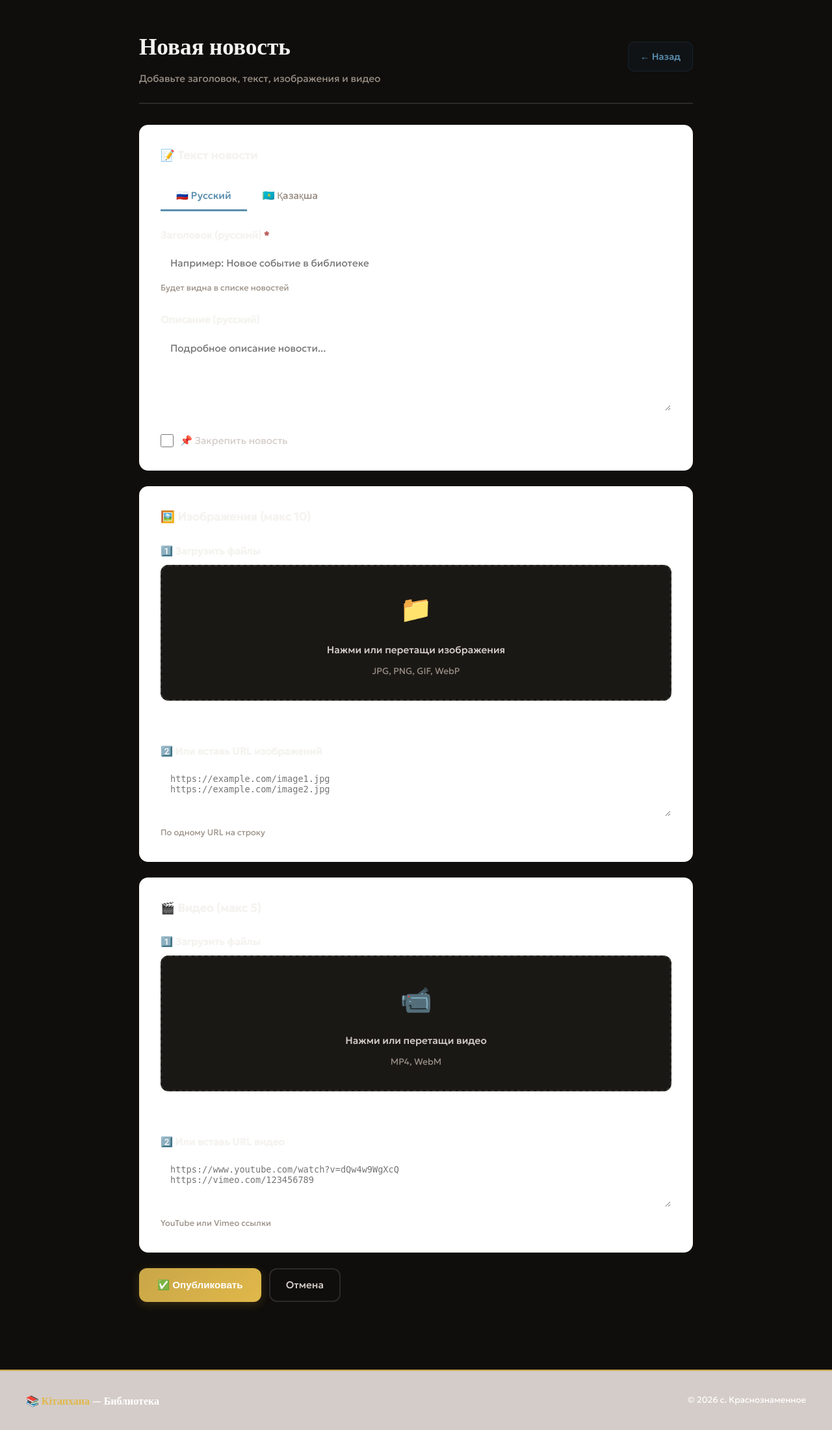
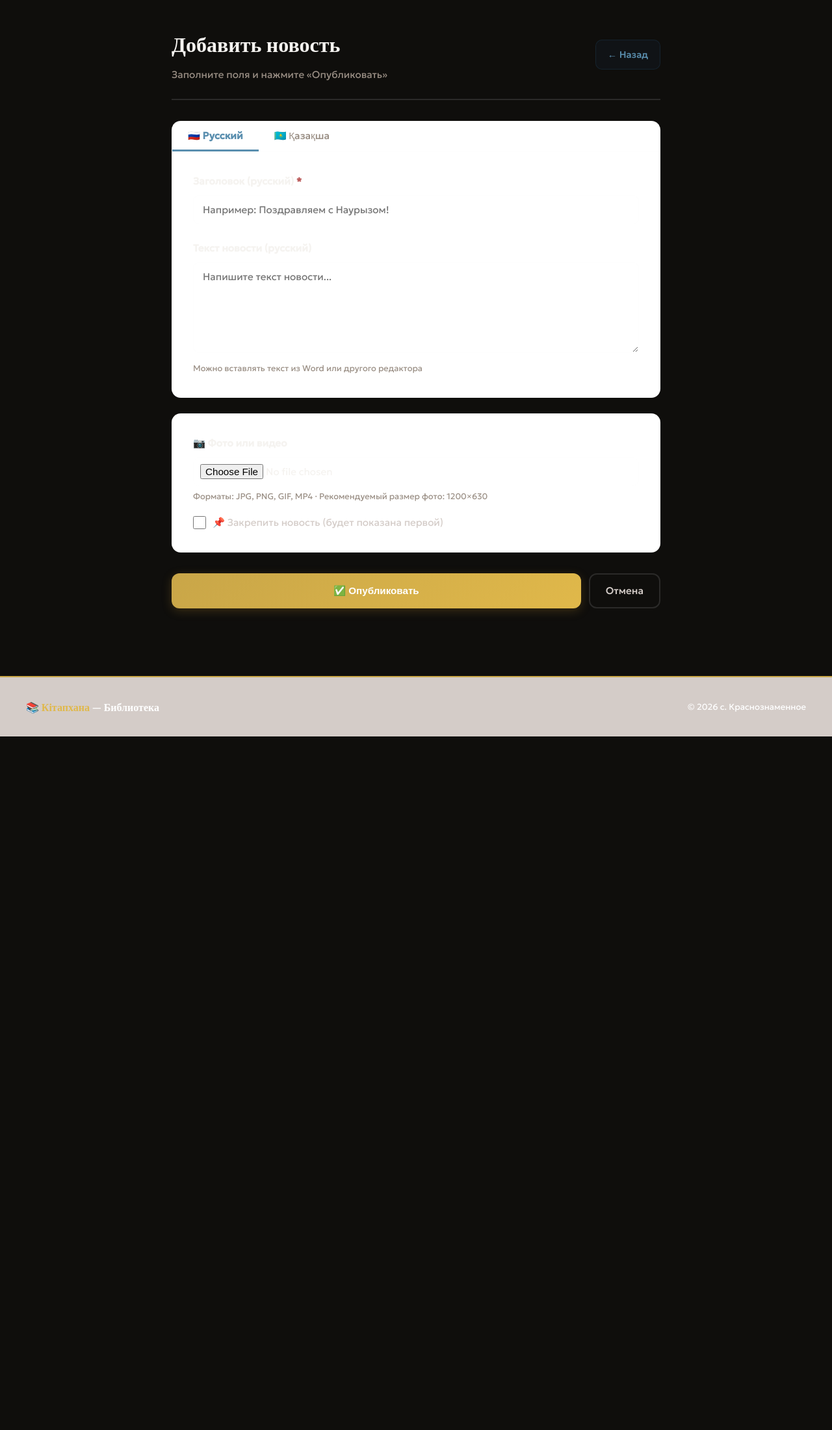
Before and after one commit to EduardoYa/krasnoznam-library, a Flask app: page /admin/add in a window 1280 px wide. Shown: the part 62-2262 px from the top of the page at 65% size. After the commit the page ends 1195 px from the top, so only its background shows below. Run offline with Flask 3, Linux system fonts and the light colour scheme; the visitor is signed in with stand-in values (Sample User, id 1).

Commit message:
Update admin_add.html

```diff
--- a/templates/admin_add.html
+++ b/templates/admin_add.html
@@ -2,6 +2,29 @@
 {% block title %}Добавить новость{% endblock %}
 {% block head %}
 <style>
+.tab-pane { display:none; }
+.tab-pane.active { display:block; }
+.lang-tab {
+  padding:12px 24px;
+  border:none;
+  border-bottom:3px solid transparent;
+  background:none;
+  font-family:'Geologica',sans-serif;
+  font-size:.95rem;
+  cursor:pointer;
+  color:var(--ink3);
+  transition:all .3s;
+  font-weight:500;
+}
+.lang-tab.active {
+  color:var(--blue);
+  border-bottom-color:var(--blue);
+  font-weight:600;
+}
+.lang-tab:hover {
+  color:var(--ink);
+}
+
 .form-group { margin-bottom:1.5rem; }
 .form-label {
   display:block;
@@ -27,7 +50,7 @@
 }
 .form-textarea {
   resize:vertical;
-  min-height:120px;
+  min-height:140px;
 }
 .form-hint {
   font-size:.8rem;
@@ -49,327 +72,86 @@
   cursor:pointer;
   accent-color:var(--blue);
 }
-
-.lang-tabs {
-  display:flex;
-  gap:0;
-  border-bottom:2px solid var(--border);
-  margin-bottom:1.5rem;
-}
-.lang-tab-btn {
-  padding:12px 24px;
-  border:none;
-  background:transparent;
-  font-family:'Geologica',sans-serif;
-  font-size:.95rem;
-  font-weight:500;
-  color:var(--ink3);
-  cursor:pointer;
-  transition:all .2s;
-  border-bottom:3px solid transparent;
-  margin-bottom:-2px;
-}
-.lang-tab-btn.active {
-  color:var(--blue);
-  border-bottom-color:var(--blue);
-}
-.lang-tab-btn:hover {
-  color:var(--ink);
-}
-.lang-tab-pane { display:none; }
-.lang-tab-pane.active { display:block; }
-
-.file-upload-area {
-  border:2px dashed var(--border);
-  border-radius:12px;
-  padding:2rem;
-  text-align:center;
-  cursor:pointer;
-  transition:all .2s;
-  background:var(--cream2);
-}
-.file-upload-area:hover {
-  border-color:var(--blue);
-  background:rgba(42,95,143,.05);
-}
-.file-upload-area.dragover {
-  border-color:var(--gold);
-  background:rgba(181,137,42,.05);
-}
-.file-upload-icon {
-  font-size:2.5rem;
-  margin-bottom:1rem;
-}
-.file-upload-text {
-  color:var(--ink2);
-  font-size:.95rem;
-  font-weight:500;
-}
-.file-upload-hint {
-  color:var(--ink3);
-  font-size:.85rem;
-  margin-top:.5rem;
-}
-
-.media-preview {
-  display:grid;
-  grid-template-columns:repeat(auto-fill, minmax(120px, 1fr));
-  gap:12px;
-  margin-top:1rem;
-}
-.media-item {
-  position:relative;
-  border-radius:10px;
-  overflow:hidden;
-  background:var(--cream2);
-  aspect-ratio:1;
-}
-.media-item img,
-.media-item video {
-  width:100%;
-  height:100%;
-  object-fit:cover;
-}
-.media-item-remove {
-  position:absolute;
-  top:6px;
-  right:6px;
-  background:rgba(143,42,42,.8);
-  color:#fff;
-  border:none;
-  width:28px;
-  height:28px;
-  border-radius:50%;
-  cursor:pointer;
-  font-size:1rem;
-  display:flex;
-  align-items:center;
-  justify-content:center;
-  transition:all .2s;
-}
-.media-item-remove:hover {
-  background:var(--red);
-}
-
-.url-textarea {
-  font-family:monospace;
-  font-size:.85rem;
-  min-height:80px;
-}
-
-.btn-submit {
-  background:linear-gradient(135deg, var(--gold) 0%, var(--gold2) 100%);
-  color:#fff;
-  border:none;
-  padding:13px 28px;
-  border-radius:12px;
-  font-weight:600;
-  font-size:.95rem;
-  cursor:pointer;
-  transition:all .3s;
-  display:inline-flex;
-  align-items:center;
-  gap:8px;
-  box-shadow:0 4px 15px rgba(181,137,42,0.25);
-}
-.btn-submit:hover {
-  transform:translateY(-2px);
-  box-shadow:0 6px 25px rgba(181,137,42,0.35);
-}
-
-.btn-cancel {
-  background:transparent;
-  border:2px solid var(--border);
-  color:var(--ink2);
-  padding:11px 24px;
-  border-radius:12px;
-  font-weight:500;
-  font-size:.95rem;
-  cursor:pointer;
-  text-decoration:none;
-  display:inline-flex;
-  align-items:center;
-  gap:6px;
-  transition:all .2s;
-}
-.btn-cancel:hover {
-  background:var(--cream2);
-  border-color:var(--ink3);
-}
-
-.section-box {
-  background:#fff;
-  border:1px solid var(--border);
-  border-radius:14px;
-  padding:2rem;
-  margin-bottom:1.5rem;
-}
-
-.section-title {
-  font-size:1.1rem;
-  font-weight:600;
-  color:var(--ink);
-  margin-bottom:1.5rem;
-  display:flex;
-  align-items:center;
-  gap:8px;
-}
-
-input[type="file"] { display:none; }
 </style>
 {% endblock %}
 {% block content %}
-<div style="max-width:900px;margin:0 auto;padding:2.5rem 1.5rem">
+<div style="max-width:800px;margin:0 auto;padding:2.5rem 1.5rem">
   <div style="display:flex;align-items:center;justify-content:space-between;flex-wrap:wrap;gap:1.5rem;margin-bottom:2rem;padding-bottom:1.5rem;border-bottom:2px solid var(--border)">
     <div>
-      <h1 style="font-family:'Playfair Display',serif;font-size:2.2rem;font-weight:700;color:var(--ink);margin-bottom:.5rem">Новая новость</h1>
-      <p style="color:var(--ink3);font-size:.95rem">Добавьте заголовок, текст, изображения и видео</p>
+      <h1 style="font-family:'Playfair Display',serif;font-size:2rem;font-weight:700;color:var(--ink);margin-bottom:.5rem">Добавить новость</h1>
+      <p style="color:var(--ink3);font-size:.95rem">Заполните поля и нажмите «Опубликовать»</p>
     </div>
-    <a href="/admin" style="background:rgba(42,95,143,.08);color:var(--blue);border:1px solid rgba(42,95,143,.2);padding:10px 18px;border-radius:10px;text-decoration:none;font-size:.9rem;font-weight:500;transition:all .2s;display:inline-flex;align-items:center;gap:6px">← Назад</a>
+    <a href="/admin" style="background:rgba(42,95,143,.08);color:var(--blue);border:1px solid rgba(42,95,143,.2);padding:10px 18px;border-radius:10px;text-decoration:none;font-size:.9rem;font-weight:500;transition:all .2s;display:inline-flex;align-items:center;gap:6px" onmouseover="this.style.background='rgba(42,95,143,.15)'" onmouseout="this.style.background='rgba(42,95,143,.08)'">← Назад</a>
   </div>
 
-  <form method="POST" enctype="multipart/form-data" id="newsForm">
+  <form method="POST" enctype="multipart/form-data">
 
-    <!-- ТЕКСТ НОВОСТИ -->
-    <div class="section-box">
-      <div class="section-title">📝 Текст новости</div>
-
-      <div class="lang-tabs">
-        <button type="button" class="lang-tab-btn active" onclick="switchLang('ru',this)">🇷🇺 Русский</button>
-        <button type="button" class="lang-tab-btn" onclick="switchLang('kz',this)">🇰🇿 Қазақша</button>
+    <div style="background:#fff;border:1px solid var(--border);border-radius:14px;padding:0;margin-bottom:1.5rem;overflow:hidden">
+      <div style="border-bottom:1px solid var(--border);display:flex;gap:0">
+        <button type="button" class="lang-tab active" onclick="switchLang('ru',this)" style="border-bottom:3px solid var(--blue)">🇷🇺 Русский</button>
+        <button type="button" class="lang-tab" onclick="switchLang('kz',this)">🇰🇿 Қазақша</button>
       </div>
 
-      <div id="pane-ru" class="lang-tab-pane active">
+      <div style="padding:2rem">
+        <div id="pane-ru" class="tab-pane active">
           <div class="form-group">
             <label class="form-label">Заголовок (русский) <span style="color:var(--red)">*</span></label>
-          <input type="text" name="title_ru" class="form-input" placeholder="Например: Новое событие в библиотеке" required>
-          <div class="form-hint">Будет видна в списке новостей</div>
+            <input type="text" name="title_ru" class="form-input" placeholder="Например: Поздравляем с Наурызом!" required>
           </div>
-        <div class="form-group">
-          <label class="form-label">Описание (русский)</label>
-          <textarea name="body_ru" class="form-textarea" placeholder="Подробное описание новости..."></textarea>
+          <div class="form-group" style="margin:0">
+            <label class="form-label">Текст новости (русский)</label>
+            <textarea name="body_ru" class="form-textarea" placeholder="Напишите текст новости..."></textarea>
+            <div class="form-hint">Можно вставлять текст из Word или другого редактора</div>
           </div>
         </div>
 
-      <div id="pane-kz" class="lang-tab-pane">
+        <div id="pane-kz" class="tab-pane">
           <div class="form-group">
             <label class="form-label">Тақырып (қазақша)</label>
-          <input type="text" name="title_kz" class="form-input" placeholder="Мысалы: Кітапханадағы жаңа оқиға">
+            <input type="text" name="title_kz" class="form-input" placeholder="Мысалы: Наурызбен құттықтаймыз!">
+            <div class="form-hint">Если оставить пустым — будет отображаться русский текст</div>
           </div>
-        <div class="form-group">
-          <label class="form-label">Сипаттама (қазақша)</label>
-          <textarea name="body_kz" class="form-textarea" placeholder="Жаңалықтың толық сипаттамасы..."></textarea>
+          <div class="form-group" style="margin:0">
+            <label class="form-label">Мәтін (қазақша)</label>
+            <textarea name="body_kz" class="form-textarea" placeholder="Жаңалық мәтінін жазыңыз..."></textarea>
+          </div>
+        </div>
       </div>
     </div>
 
+    <div style="background:#fff;border:1px solid var(--border);border-radius:14px;padding:2rem;margin-bottom:2rem">
+      <div class="form-group" style="margin-bottom:1rem">
+        <label class="form-label">📷 Фото или видео</label>
+        <input type="file" name="image" class="form-input" accept="image/*,video/mp4,video/webm"
+               style="padding:10px;cursor:pointer">
+        <div class="form-hint">Форматы: JPG, PNG, GIF, MP4 · Рекомендуемый размер фото: 1200×630</div>
+      </div>
       <label class="form-check">
         <input type="checkbox" name="pinned">
-        <span>📌 Закрепить новость</span>
+        <span>📌 Закрепить новость (будет показана первой)</span>
       </label>
     </div>
 
-    <!-- ИЗОБРАЖЕНИЯ -->
-    <div class="section-box">
-      <div class="section-title">🖼️ Изображения (макс 10)</div>
-
-      <label class="form-label">1️⃣ Загрузить файлы</label>
-      <div class="file-upload-area" id="imageUploadArea" onclick="document.getElementById('imageFiles').click()">
-        <div class="file-upload-icon">📁</div>
-        <div class="file-upload-text">Нажми или перетащи изображения</div>
-        <div class="file-upload-hint">JPG, PNG, GIF, WebP</div>
-      </div>
-      <input type="file" id="imageFiles" name="image_files[]" accept="image/*" multiple onchange="handleImageUpload(event)">
-      <div class="media-preview" id="imagePreview"></div>
-
-      <div style="margin-top:1.5rem;padding-top:1.5rem;border-top:1px solid var(--border)">
-        <label class="form-label">2️⃣ Или вставь URL изображений</label>
-        <textarea name="image_urls" class="form-textarea url-textarea" placeholder="https://example.com/image1.jpg&#10;https://example.com/image2.jpg"></textarea>
-        <div class="form-hint">По одному URL на строку</div>
-      </div>
-    </div>
-
-    <!-- ВИДЕО -->
-    <div class="section-box">
-      <div class="section-title">🎬 Видео (макс 5)</div>
-
-      <label class="form-label">1️⃣ Загрузить файлы</label>
-      <div class="file-upload-area" id="videoUploadArea" onclick="document.getElementById('videoFiles').click()">
-        <div class="file-upload-icon">📹</div>
-        <div class="file-upload-text">Нажми или перетащи видео</div>
-        <div class="file-upload-hint">MP4, WebM</div>
-      </div>
-      <input type="file" id="videoFiles" name="video_files[]" accept="video/mp4,video/webm" multiple onchange="handleVideoUpload(event)">
-      <div class="media-preview" id="videoPreview"></div>
-
-      <div style="margin-top:1.5rem;padding-top:1.5rem;border-top:1px solid var(--border)">
-        <label class="form-label">2️⃣ Или вставь URL видео</label>
-        <textarea name="video_urls" class="form-textarea url-textarea" placeholder="https://www.youtube.com/watch?v=dQw4w9WgXcQ&#10;https://vimeo.com/123456789"></textarea>
-        <div class="form-hint">YouTube или Vimeo ссылки</div>
-      </div>
-    </div>
-
-    <!-- КНОПКИ -->
     <div style="display:flex;gap:12px;flex-wrap:wrap">
-      <button type="submit" class="btn-submit">✅ Опубликовать</button>
-      <a href="/admin" class="btn-cancel">Отмена</a>
+      <button type="submit" style="flex:1;min-width:200px;background:linear-gradient(135deg, var(--gold) 0%, var(--gold2) 100%);color:#fff;border:none;padding:14px 24px;border-radius:12px;font-weight:600;font-size:.95rem;cursor:pointer;transition:all .3s;display:inline-flex;align-items:center;justify-content:center;gap:8px;box-shadow:0 4px 15px rgba(181,137,42,0.25)" onmouseover="this.style.transform='translateY(-2px)';this.style.boxShadow='0 6px 25px rgba(181,137,42,0.35)'" onmouseout="this.style.transform='translateY(0)';this.style.boxShadow='0 4px 15px rgba(181,137,42,0.25)'">
+        ✅ Опубликовать
+      </button>
+      <a href="/admin" style="background:transparent;border:2px solid var(--border);color:var(--ink2);padding:12px 24px;border-radius:12px;font-weight:500;font-size:.95rem;text-decoration:none;transition:all .2s;display:inline-flex;align-items:center;gap:6px" onmouseover="this.style.background='var(--cream2)';this.style.borderColor='var(--ink3)'" onmouseout="this.style.background='transparent';this.style.borderColor='var(--border)'">Отмена</a>
     </div>
   </form>
 </div>
-
+{% endblock %}
+{% block scripts %}
 <script>
 function switchLang(lang, btn) {
-  document.querySelectorAll('.lang-tab-pane').forEach(p => p.classList.remove('active'));
-  document.querySelectorAll('.lang-tab-btn').forEach(b => b.classList.remove('active'));
+  document.querySelectorAll('.tab-pane').forEach(p => p.classList.remove('active'));
+  document.querySelectorAll('.lang-tab').forEach(b => {
+    b.classList.remove('active');
+    b.style.borderBottomColor = 'transparent';
+  });
   document.getElementById('pane-'+lang).classList.add('active');
   btn.classList.add('active');
+  btn.style.borderBottomColor = 'var(--blue)';
 }
-
-function handleImageUpload(e) {
-  const files = e.target.files;
-  const preview = document.getElementById('imagePreview');
-  preview.innerHTML = '';
-  for (let file of files) {
-    const reader = new FileReader();
-    reader.onload = function(event) {
-      const div = document.createElement('div');
-      div.className = 'media-item';
-      div.innerHTML = `<img src="${event.target.result}" alt="preview">`;
-      preview.appendChild(div);
-    };
-    reader.readAsDataURL(file);
-  }
-}
-
-function handleVideoUpload(e) {
-  const files = e.target.files;
-  const preview = document.getElementById('videoPreview');
-  preview.innerHTML = '';
-  for (let file of files) {
-    const reader = new FileReader();
-    reader.onload = function(event) {
-      const div = document.createElement('div');
-      div.className = 'media-item';
-      div.innerHTML = `<video><source src="${event.target.result}"></video>`;
-      preview.appendChild(div);
-    };
-    reader.readAsDataURL(file);
-  }
-}
-
-// Drag and drop
-['imageUploadArea', 'videoUploadArea'].forEach(id => {
-  const area = document.getElementById(id);
-  ['dragover', 'dragenter'].forEach(event => {
-    area.addEventListener(event, e => {
-      e.preventDefault();
-      area.classList.add('dragover');
-    });
-  });
-  area.addEventListener('dragleave', () => area.classList.remove('dragover'));
-  area.addEventListener('drop', e => {
-    e.preventDefault();
-    area.classList.remove('dragover');
-  });
-});
 </script>
 {% endblock %}
```
Lines whose indentation alone changed are shown as unchanged.
